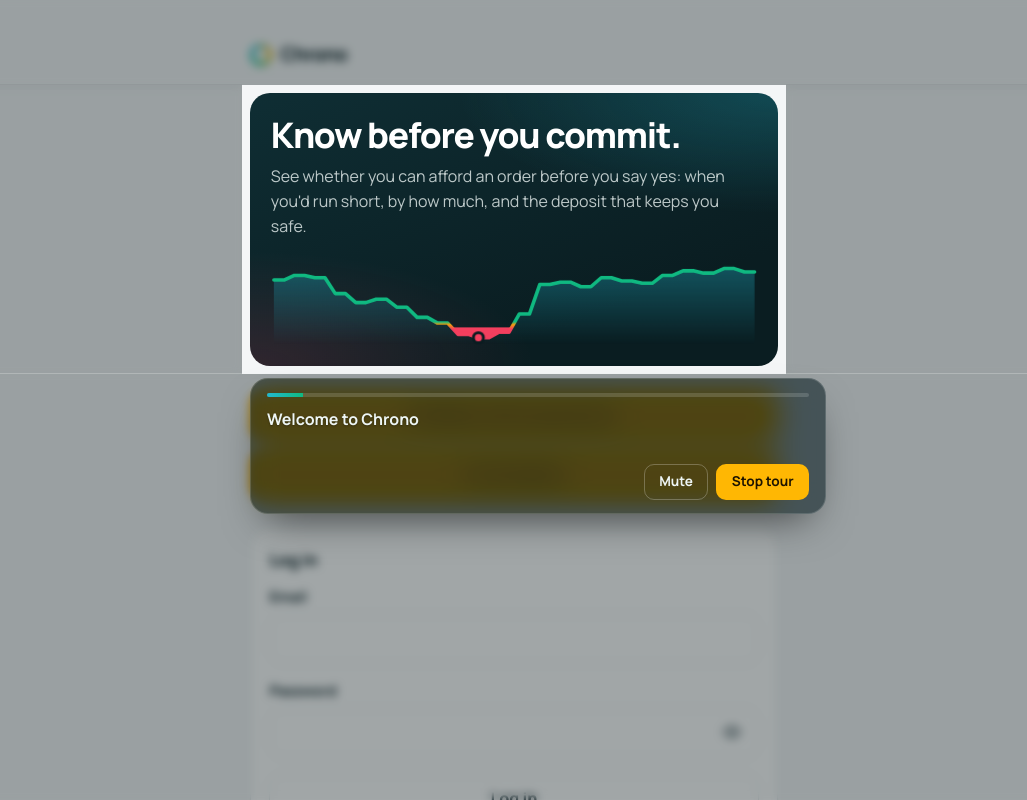
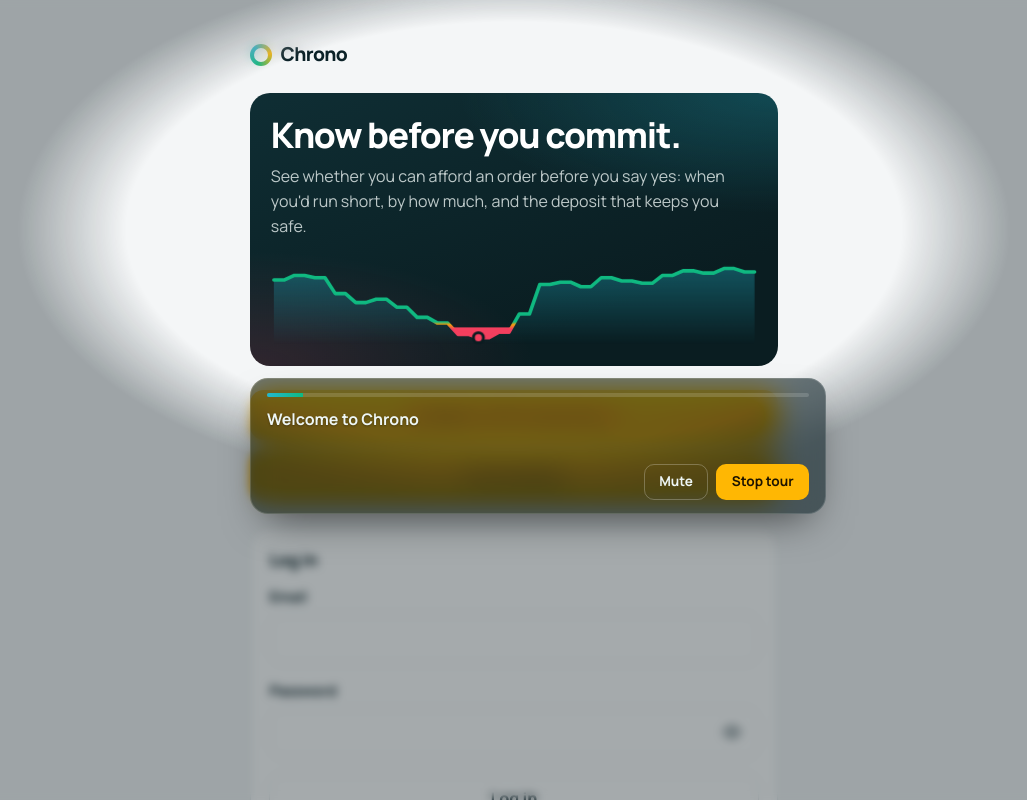
Before and after one commit to Character404/Chrono, a Next.js app: page /login in a window 1280 px wide. Both pictures are taken after a click on the button "▶ Watch a 90-second tour". Shown: the top 800 px of the page, without its empty margins (126-1153 px from the left). Built offline with nearby package versions, Linux system fonts and the light colour scheme.

Commit message:
Soft spotlight follows each press; centred pages on desktop

```diff
--- a/app/globals.css
+++ b/app/globals.css
@@ -2355,3 +2355,33 @@
     display: block;
   }
 }
+
+/* ---------- Tour: one soft spotlight (no hard rectangle) ---------- */
+.tour-spot {
+  position: fixed;
+  inset: 0;
+  z-index: 50;
+  pointer-events: none;
+  background: rgba(8, 22, 26, 0.36);
+  -webkit-backdrop-filter: blur(5px);
+  backdrop-filter: blur(5px);
+  opacity: 0;
+  transition: opacity 300ms var(--ease);
+}
+
+.tour-spot[data-on="true"] {
+  opacity: 1;
+}
+
+.tour-shade {
+  display: none;
+}
+
+/* ---------- Desktop: centre the single-column pages and give them room ---------- */
+@media (min-width: 960px) {
+  .page-narrow {
+    max-width: 52rem;
+    margin-left: auto;
+    margin-right: auto;
+  }
+}
--- a/components/AutoTour.tsx
+++ b/components/AutoTour.tsx
@@ -130,7 +130,9 @@
   const cancelledRef = useRef(false);
   const panelRef = useRef<HTMLDivElement | null>(null);
   const targetRef = useRef<Element | null>(null);
-  const shadeRefs = useRef<(HTMLDivElement | null)[]>([]);
+  const spotRef = useRef<HTMLDivElement | null>(null);
+  // While the pointer presses something, the spotlight moves to it so the press is always in the clear.
+  const pressTargetRef = useRef<HTMLElement | null>(null);
   // A pointer (fingertip on phones, cursor on laptops) that travels to each button and presses it.
   const pointerElRef = useRef<HTMLDivElement | null>(null);
   const pointerRef = useRef({ x: NaN, y: NaN, tx: NaN, ty: NaN, visible: false });
@@ -167,6 +169,7 @@
     const press = async (selector: string) => {
       const el = await waitFor(() => document.querySelector<HTMLElement>(selector), 6000);
       if (!el || cancelledRef.current) return false;
+      pressTargetRef.current = el;
       const ptr = pointerRef.current;
       let r = el.getBoundingClientRect();
       if (r.bottom < 0 || r.top > window.innerHeight) {
@@ -189,6 +192,8 @@
       el.click();
       await sleep(180);
       if (node) node.dataset.pressing = "false";
+      await sleep(350);
+      if (pressTargetRef.current === el) pressTargetRef.current = null;
       return true;
     };
 
@@ -300,6 +305,8 @@
         const ph = panel.offsetHeight;
         const pw = panel.offsetWidth;
         const showing = !!el && el.isConnected && !endCardRef.current;
+        const pressing = pressTargetRef.current;
+        const spotEl = !endCardRef.current && pressing?.isConnected ? pressing : showing ? el : null;
 
         // Where the caption should be: beside the highlighted section, or bottom-centre when nothing is highlighted.
         let targetTop = bottomLimit - ph;
@@ -310,30 +317,27 @@
           if (targetTop + ph > bottomLimit) targetTop = r.top - ph - margin;
           if (targetTop < margin) targetTop = Math.min(bottomLimit - ph, Math.max(margin, r.bottom - ph - margin));
           targetLeft = Math.min(Math.max(r.left, margin), Math.max(margin, vw - pw - margin));
+        }
 
-          const pad = 8;
-          spot.x0 = glide(spot.x0, Math.max(0, r.left - pad), k);
-          spot.y0 = glide(spot.y0, Math.max(0, r.top - pad), k);
-          spot.x1 = glide(spot.x1, Math.min(vw, r.right + pad), k);
-          spot.y1 = glide(spot.y1, Math.min(vh, r.bottom + pad), k);
-          const boxes = [
-            [0, 0, vw, spot.y0],
-            [0, spot.y1, vw, Math.max(0, vh - spot.y1)],
-            [0, spot.y0, spot.x0, Math.max(0, spot.y1 - spot.y0)],
-            [spot.x1, spot.y0, Math.max(0, vw - spot.x1), Math.max(0, spot.y1 - spot.y0)],
-          ];
-          shadeRefs.current.forEach((shade, i) => {
-            if (!shade) return;
-            const [x, y, w, h] = boxes[i];
-            shade.style.transform = `translate(${x}px, ${y}px)`;
-            shade.style.width = `${w}px`;
-            shade.style.height = `${h}px`;
-            shade.dataset.on = "true";
-          });
-        } else {
-          shadeRefs.current.forEach((shade) => {
-            if (shade) shade.dataset.on = "false";
-          });
+        // A soft oval spotlight: clear over the section (or the button being pressed), fading into the blur.
+        const spotNode = spotRef.current;
+        if (spotNode) {
+          if (spotEl) {
+            const r = spotEl.getBoundingClientRect();
+            const pad = 10;
+            // Sized so the whole section sits inside the fully clear part of the oval.
+            const reach = Math.SQRT2 / 0.78;
+            spot.x0 = glide(spot.x0, r.left + r.width / 2, k);
+            spot.y0 = glide(spot.y0, r.top + r.height / 2, k);
+            spot.x1 = glide(spot.x1, (r.width / 2 + pad) * reach, k);
+            spot.y1 = glide(spot.y1, (r.height / 2 + pad) * reach, k);
+            const mask = `radial-gradient(${spot.x1.toFixed(1)}px ${spot.y1.toFixed(1)}px at ${spot.x0.toFixed(1)}px ${spot.y0.toFixed(1)}px, transparent 78%, #000 100%)`;
+            spotNode.style.maskImage = mask;
+            spotNode.style.setProperty("-webkit-mask-image", mask);
+            spotNode.dataset.on = "true";
+          } else {
+            spotNode.dataset.on = "false";
+          }
         }
 
         const ptr = pointerRef.current;
@@ -379,17 +383,7 @@
           <p className="tour-endcard-by">BinaryBros</p>
         </div>
       )}
-      {[0, 1, 2, 3].map((i) => (
-        <div
-          key={i}
-          className="tour-shade"
-          data-on="false"
-          aria-hidden="true"
-          ref={(el) => {
-            shadeRefs.current[i] = el;
-          }}
-        />
-      ))}
+      <div className="tour-spot" aria-hidden="true" ref={spotRef} data-on="false" />
       <div className="tour-pointer" aria-hidden="true" ref={pointerElRef} data-visible="false" data-pressing="false">
         <span className="tp-touch" />
         <svg className="tp-cursor" viewBox="0 0 24 24" width="28" height="28">
```
